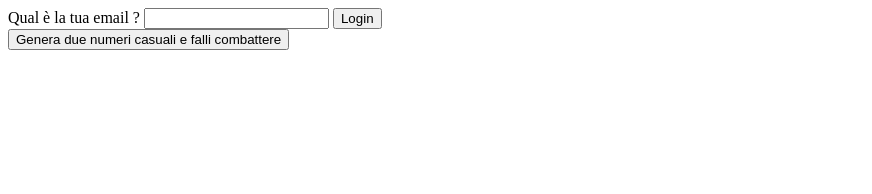
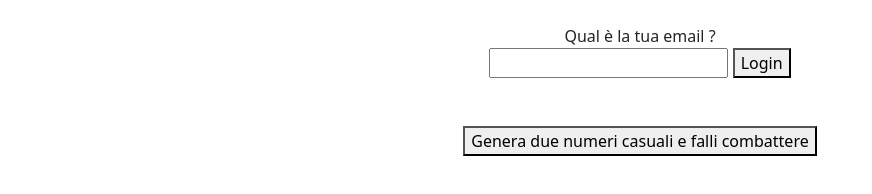
Before and after one commit to MichaelMantovani/js-mail-dadi, a plain HTML site: page index.html in a window 1280 px wide. Shown: the whole page, without its empty margins (0-872 px from the left). Drawn offline with nearby package versions, Linux system fonts and the light colour scheme.

Commit message:
Add some style

```diff
--- a/index.html
+++ b/index.html
@@ -4,22 +4,23 @@
   <meta charset="UTF-8">
   <meta http-equiv="X-UA-Compatible" content="IE=edge">
   <meta name="viewport" content="width=device-width, initial-scale=1.0">
+  <link href="https://cdn.jsdelivr.net/npm/bootstrap@5.3.0/dist/css/bootstrap.min.css" rel="stylesheet" integrity="sha384-9ndCyUaIbzAi2FUVXJi0CjmCapSmO7SnpJef0486qhLnuZ2cdeRhO02iuK6FUUVM" crossorigin="anonymous">
   <link rel="stylesheet" href="css/style.css">
   <title>Document</title>
 </head>
 <body>
-  <main>
-    <div class="email">
-      <label for="user-email">Qual è la tua email ?</label>
+  <main class="text-center">
+    <div id="email" class="p-4">
+      <label class="d-block" for="user-email">Qual è la tua email ?</label>
       <input type="email" id="user-email">
       <button id="btn-submit">Login</button>
-      <div id="welcome"></div>
+      <div id="welcome" class="fs-3"></div>
     </div>
-    <div class="dice">
+    <div id="dice" class="p-4">
       <button id="btn-number">Genera due numeri casuali e falli combattere</button>
       <div id="user-number"></div>
       <div id="cpu-number"></div>
-      <div id="battle-result"></div>
+      <div id="battle-result" class="fs-1"></div>
     </div>
   </main>
 
```
